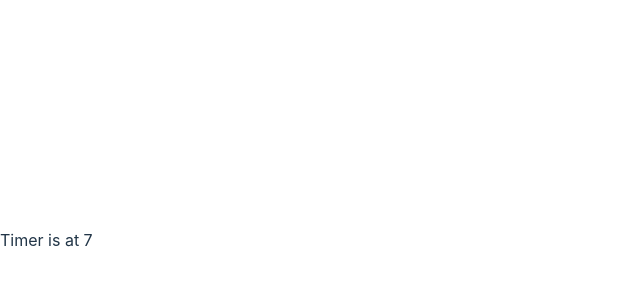
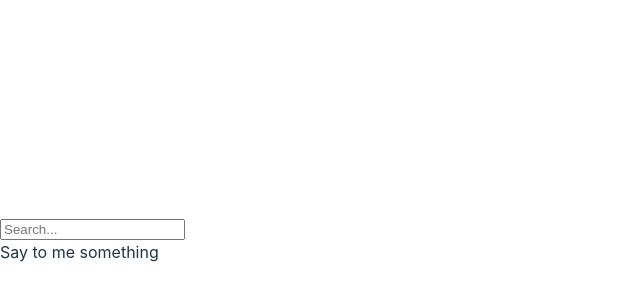
Before and after one commit to itanaysharma/hook-prac, a React (Vite) app: page / in a window 1280 px wide. Shown: the part 160-460 px from the top of the page, without its empty margins (0-640 px from the left). Built offline with nearby package versions, Linux system fonts and the light colour scheme.

Commit message:
Added useDebounce we need to clear timeout so we only type ontile the fast input is done

```diff
--- a/src/App.jsx
+++ b/src/App.jsx
@@ -1,20 +1,33 @@
 import { useEffect, useState } from "react";
 
-const useInterval = (fn, timeout) => {
+const useDebounce = (value, timeout) => {
+  const [debouncedValue, setDebouncedValue] = useState(value);
   useEffect(() => {
-    setInterval(() => {
-      fn();
+    let timeoutNumber = setTimeout(() => {
+      setDebouncedValue(value);
     }, timeout);
-  }, []);
+    return () => {
+      clearTimeout(timeoutNumber);
+    };
+  }, [value]);
+  return debouncedValue;
 };
 
 function App() {
-  const [count, setCount] = useState(0);
+  const [inputValue, setInputValue] = useState("");
+  const debouncedValue = useDebounce(inputValue, 500);
 
-  useInterval(() => {
-    setCount((c) => c + 1);
-  }, 1000);
-  return <> Timer is at {count} </>;
+  return (
+    <>
+      <input
+        type="text"
+        value={inputValue}
+        onChange={(e) => setInputValue(e.target.value)}
+        placeholder="Search..."
+      />
+      <div>Say to me something{debouncedValue}</div>
+    </>
+  );
 }
 
 export default App;
```
